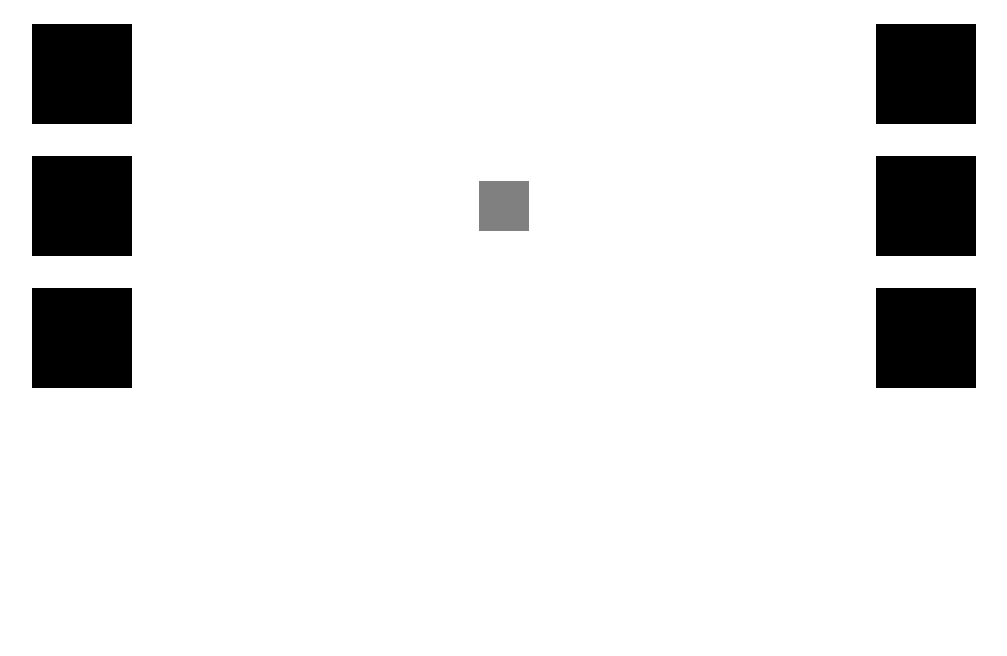
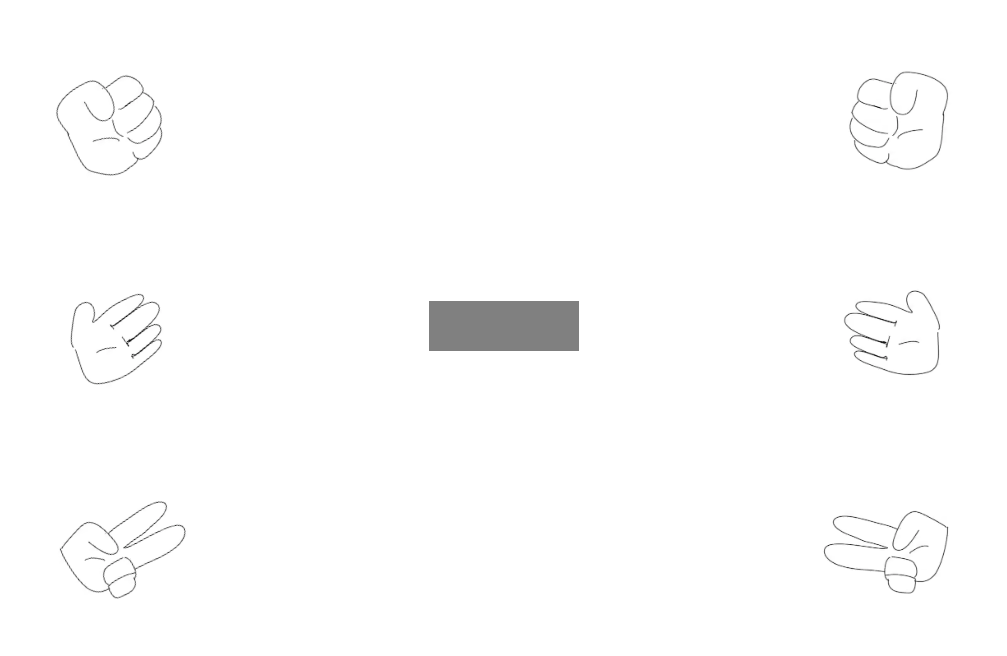
Before and after one commit to Sudo-Renan/odin-rock-paper-scissors, a plain HTML site: page index.html in a window 1280 px wide. Shown: the whole page, without its empty margins (136-1143 px from the left). Drawn offline with Linux system fonts and the light colour scheme.

Commit message:
update the interface and add images and more style in css

```diff
--- a/index.html
+++ b/index.html
@@ -12,17 +12,17 @@
     <div id="container">
         <div class="container">
             <div class="user">
-                <figure class="rock"></figure>
-                <figure class="paper"></figure>
-                <figure class="scissors"></figure>
+                <figure class="rock-user"></figure>
+                <figure class="paper-user"></figure>
+                <figure class="scissors-user"></figure>
             </div>
 
-            <div class="result" onclick=jogo()></div>
+            <div class="box"><p class="result"></p></div>
 
             <div class="pc">
-                <figure class="rock"></figure>
-                <figure class="paper"></figure>
-                <figure class="scissors"></figure>
+                <figure class="rock-pc"></figure>
+                <figure class="paper-pc"></figure>
+                <figure class="scissors-pc"></figure>
             </div>
 
         </div>
--- a/script.js
+++ b/script.js
@@ -1,7 +1,8 @@
 // global variables, soon will be used
-let rock = document.querySelector('.rock'),
-paper = document.querySelector('.paper'),
-scissor = document.querySelector('.scissors');
+let rock = document.querySelector('.rock-user'),
+paper = document.querySelector('.paper-user'),
+scissor = document.querySelector('.scissors-user'),
+resp = document.querySelector('.result');
 
 
 // function to return an random number
@@ -32,7 +33,6 @@ function getComputerChoice() {
     return result
 }
 
-// function to get the user choice
 /*
 This would work fine in other circunstances
 but how the addeventlistener dont permisse
@@ -57,17 +57,19 @@ function jogo(a){
     || (pc == 'SCISSORS' && a == 'SCISSORS')){
         // action
         console.log('TIE')
+        resp.innerHTML = `TIE`
 
     } else if ((pc == 'ROCK' && a != 'PAPER')
         || (pc == 'PAPER' && a != 'SCISSORS')
         || (pc == 'SCISSORS' && a != 'ROCK')){
                 // action
         console.log('PC WINS')
-    } else {console.log('USER GANHOU')}
+        resp.innerHTML = `PC WINS`
+    } else {console.log('USER WINS'); resp.innerHTML = `USER WINS`}
 }
 // jogo()
 
-// configure the user choices
+// configure the user choices and show the results
 rock.addEventListener('click', () => {
     let a = `ROCK`
     console.log(a)
--- a/style.css
+++ b/style.css
@@ -1,8 +1,10 @@
+/* main config to center everything on the site */
 #container {
     display: flex;
     justify-content: center;
 }
 
+/* container of the result and option boxes */
 .container{
     display: flex;
     flex-direction: row;
@@ -19,18 +21,75 @@
 }
 
 .user figure, .pc figure {
-    width: 100px;
-    height: 100px;
-    background-color: black;
+    width: 180px;
+    height: 180px;
+    /* background-color: black; */
 }
 
 .pc{
     align-items: flex-end;
 }
 
+/* style of the result box */
+.box {
+    display: flex;
+    justify-content: center;
+    align-items: center;
+    width: 150px;
+    height: 50px;
+    background-color: gray;
+    color: aliceblue;
+}
 
-.result {
-    background-color: gray;
-    width: 50px;
-    height: 50px;
+/* config of the options of choice */
+.rock-user {
+    background-image: url(img/rock.webp);
+    background-repeat: no-repeat;
+    z-index: 99;
+    background-size: contain;
+    transform: rotate(70deg);
 }
+
+.paper-user {
+    background-image: url(img/paper.webp);
+    background-repeat: no-repeat;
+    z-index: 99;
+    background-size: contain;
+    transform: rotate(70deg);
+
+}
+
+.scissors-user {
+    background-image: url(img/scissors.webp);
+    background-repeat: no-repeat;
+    z-index: 99;
+    background-size: contain;
+    transform: rotate(70deg);
+
+}
+
+/* configure the computer options
+basically just fliping the images */
+.rock-pc{
+    background-image: url(img/rock-flip.webp);
+    background-repeat: no-repeat;
+    z-index: 99;
+    background-size: contain;
+    transform: rotate(270deg);
+}
+
+.paper-pc {
+    background-image: url(img/paper-flip.webp);
+    background-repeat: no-repeat;
+    z-index: 99;
+    background-size: contain;
+    transform: rotate(270deg);
+}
+
+.scissors-pc{
+    background-image: url(img/scissors-flip.webp);
+    background-repeat: no-repeat;
+    z-index: 99;
+    background-size: contain;
+    transform: rotate(270deg);
+}
```
Also changed, not shown: img/paper-flip.webp (added), img/paper.webp (added), img/rock-flip.webp (added), img/rock.webp (added), img/scissors-flip.webp (added), img/scissors.webp (added).
